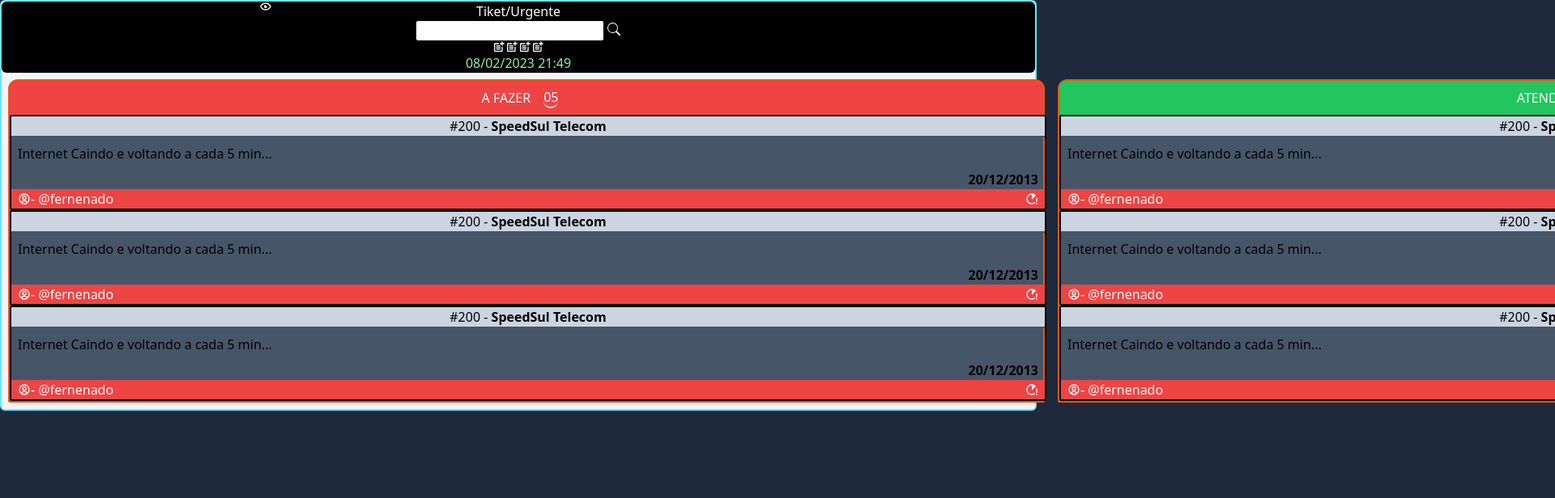
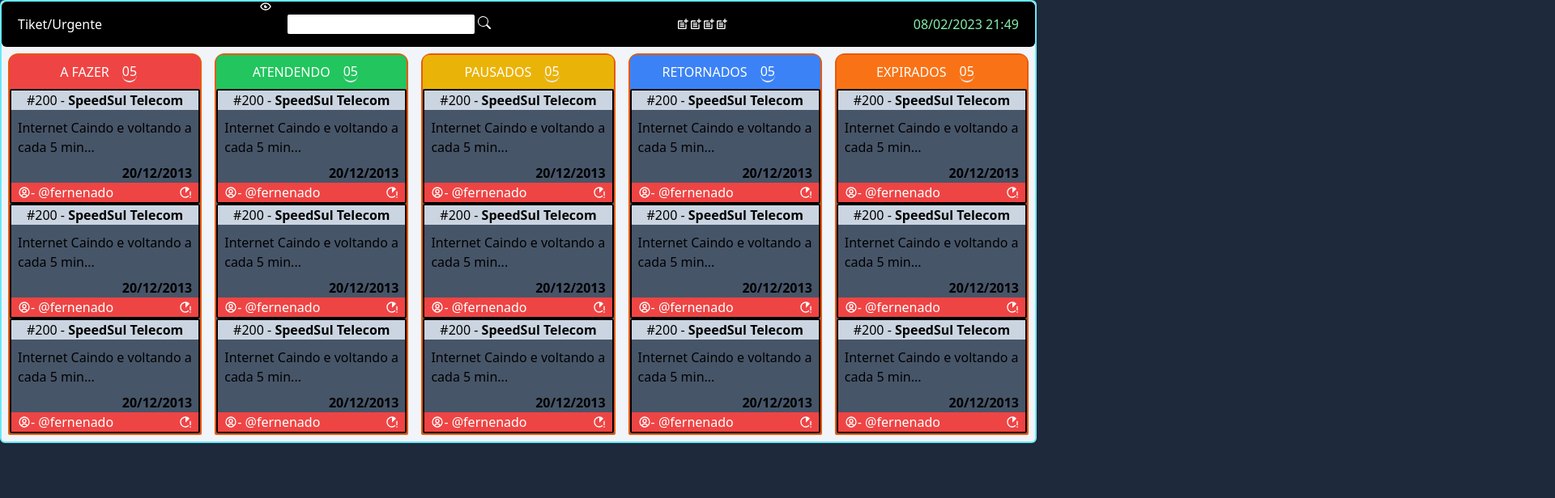
Before and after one commit to ismaelstrey/speedtiket, a React (Vite) app: page / in a window 1280 px wide. Shown: the top 616 px of the page at 81% size, 1920 px wide, since content can reach past the window. Built offline with nearby package versions, Linux system fonts and the light colour scheme.

Commit message:
update resposividade menu

```diff
--- a/src/components/Kanban/_kanbanColumn/KanbanColumn.jsx
+++ b/src/components/Kanban/_kanbanColumn/KanbanColumn.jsx
@@ -1,6 +1,6 @@
 
 
-const KanbanColumn = (props) => <div className="flex w-full  min-[320px]:w-screen min-[320px]:p-0 flex-col sm:m-0 md:m-0 lg:m-2 rounded-sm bg-slate-600 border-2 rounded-t-xl border-orange-600">
+const KanbanColumn = (props) => <div className="flex w-full  min-[320px]:m-0 min-[320px]:p-0 flex-col md:w-full sm:m-0 md:m-0 lg:m-2 rounded-sm bg-slate-600 border-2 rounded-t-xl border-orange-600">
     <h3 className={`flex w-full py-2  text-center content-center justify-center items-center  rounded-t-lg  ${props.titleColor} ${props.textColor}`}>
          {props.title}
           <span className=" mx-4 rounded-full border-b-2 ">05</span>
--- a/src/components/Kanban/_kanbanContainerCard/KanbanCardContainer.jsx
+++ b/src/components/Kanban/_kanbanContainerCard/KanbanCardContainer.jsx
@@ -1,6 +1,6 @@
 import {BiUserCircle} from 'react-icons/bi'
 import {MdRunningWithErrors} from 'react-icons/md'
-const KanbanContainerCard =() =><div className="flex w-full min-[320px]:w-screen min-[320px]:p-0 min-[320px]:m-0 flex-col rounded border-2 border-black m-2 hover:mx-0 cursor-pointer">
+const KanbanContainerCard =() =><div className="flex md:w-full min-[320px]:w-screen min-[320px]:p-0 min-[320px]:m-0 flex-col rounded border-2 border-black m-2 hover:mx-0 cursor-pointer">
 <p className="text-center border-b-2 border-b-slate-600 bg-slate-300 "><span className="">#200</span> - <strong>SpeedSul Telecom</strong></p>
 
 <p className='m-2'>Internet Caindo e voltando a cada 5 min...</p>
--- a/src/components/Main/_actions/MainNavActions.jsx
+++ b/src/components/Main/_actions/MainNavActions.jsx
@@ -3,7 +3,7 @@
 import {BsSearch} from 'react-icons/bs'
 const MainNavActions =() =>
  <div className="flex w-full  bg-black h-10 rounded-md sticky -top-12 px-5 hover:-top-4 hover:h-14 min-[320px]:h-auto" >
-    <ul className=" text-white flex w-full min-[320px]:w-screen min-[320px]:flex-col justify-between items-center content-center">
+    <ul className=" text-white flex md:flex-row md:h-14 md:w-full min-[320px]:w-screen min-[320px]:flex-col justify-between items-center content-center">
         <li><a href="#">Tiket/Urgente</a></li>
         <li><input className='input rounded-sm' type="text"  /> <button><BsSearch/></button></li>
        <span className='flex'>
```
